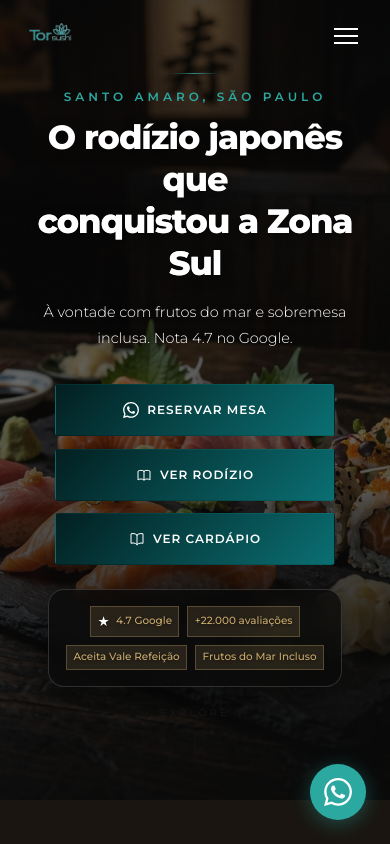
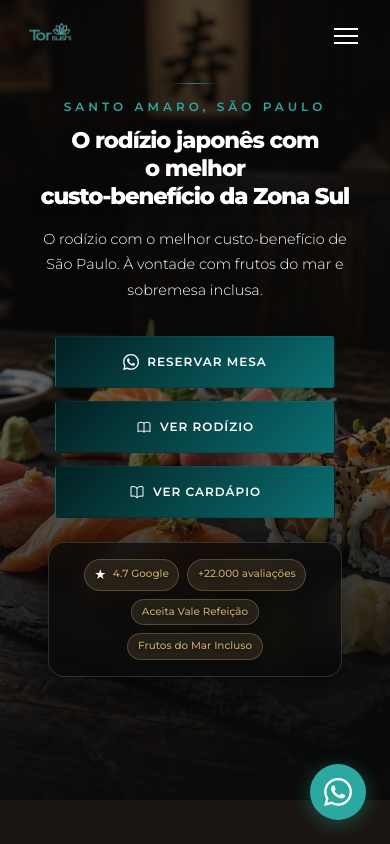
Before and after one commit to Guidemetrioo/tor-sushi1, a Next.js app: page / in a window 390 px wide. Shown: the top 844 px of the page. Built offline with nearby package versions, Linux system fonts and the light colour scheme; a web font is replaced by a local one.

Commit message:
feat: update titles wrapping, cost-benefit copy integration and round hero badges

```diff
--- a/app/globals.css
+++ b/app/globals.css
@@ -633,7 +633,7 @@ button {
 
 .hero-title {
   font-family: var(--font-heading);
-  font-size: clamp(1.8rem, 4.8vw, 3.6rem);
+  font-size: clamp(1.8rem, 4.2vw, 3.1rem);
   font-weight: 800;
   line-height: 1.15;
   margin-bottom: 0.75rem;
@@ -718,14 +718,15 @@ button {
   display: inline-flex;
   align-items: center;
   gap: 0.4rem;
-  padding: 0.3rem 0.5rem;
-  background: transparent !important;
-  border: none !important;
+  padding: 0.35rem 0.8rem !important;
+  background: rgba(201, 169, 110, 0.15) !important;
+  border: 1px solid rgba(201, 169, 110, 0.3) !important;
+  border-radius: 50px !important;
   font-size: 0.75rem;
   font-weight: 500;
-  color: #FFFFFF !important;
+  color: #C9A96E !important;
   text-shadow: 0 1px 3px rgba(0,0,0,0.5);
-  backdrop-filter: none !important;
+  backdrop-filter: blur(4px) !important;
 }
 
 .hero-badge .badge-icon {
@@ -932,6 +933,16 @@ button {
   line-height: 1.2;
   margin-bottom: 1rem;
   letter-spacing: -0.5px;
+}
+
+.cardapio-title {
+  white-space: nowrap !important;
+}
+
+@media (max-width: 768px) {
+  .cardapio-title {
+    font-size: clamp(1.1rem, 5vw, 1.8rem) !important;
+  }
 }
 
 .section-subtitle {
@@ -3019,8 +3030,8 @@ a.gallery-item:hover .gallery-overlay {
     background-position: center center !important;
   }
   .hero-title {
-    font-size: 2.2rem !important;
-    line-height: 1.2 !important;
+    font-size: clamp(1.3rem, 5.8vw, 2.1rem) !important;
+    line-height: 1.25 !important;
   }
   .hero-subtitle {
     font-size: 0.85rem !important;
@@ -3039,8 +3050,9 @@ a.gallery-item:hover .gallery-overlay {
     margin-right: auto !important;
   }
   .hero-badge {
-    padding: 0.2rem 0.4rem !important;
+    padding: 0.25rem 0.6rem !important;
     font-size: 0.65rem !important;
+    border-radius: 50px !important;
   }
 
   /* 3. Central Banner (Nossa História) */
@@ -3580,6 +3592,7 @@ p, .review-text, .section-subtitle, .rodizio-card-desc, .menu-item-desc {
   background: rgba(201, 169, 110, 0.15) !important;
   border: 1px solid rgba(201, 169, 110, 0.3) !important;
   color: #C9A96E !important;
+  border-radius: 50px !important;
 }
 
 /* Hero Entrance Animation */
@@ -3912,7 +3925,7 @@ p, .review-text, .section-subtitle, .rodizio-card-desc, .menu-item-desc {
   }
 
   .hero-title {
-    font-size: 2.1rem !important;
+    font-size: clamp(1.3rem, 5.8vw, 2.1rem) !important;
     margin-bottom: 1rem !important;
     line-height: 1.25 !important;
   }
--- a/components/Hero.js
+++ b/components/Hero.js
@@ -18,12 +18,12 @@ export default function Hero() {
         <p className="hero-tag">Santo Amaro, São Paulo</p>
 
         <h1 className="hero-title font-heading">
-          O rodízio japonês que<br />
-          <span className="gold-gradient">conquistou a Zona Sul</span>
+          O rodízio japonês com o&nbsp;melhor<br />
+          <span className="gold-gradient">custo-benefício da&nbsp;Zona&nbsp;Sul</span>
         </h1>
 
         <p className="hero-subtitle">
-          À vontade com frutos do mar e sobremesa inclusa. Nota 4.7 no Google.
+          O rodízio com o melhor custo-benefício de São Paulo. À vontade com frutos do mar e sobremesa inclusa.
         </p>
 
         {/* Buttons */}
--- a/components/Historia.js
+++ b/components/Historia.js
@@ -12,7 +12,7 @@ export default function Historia() {
             <span className="section-tag" style={{ textAlign: 'left', display: 'block', marginBottom: '0.75rem' }}>Nossa História</span>
             <h2 className="section-title font-heading" style={{ textAlign: 'left' }}>
               Cada peça conta uma história.{' '}
-              <span className="gold-gradient">A sua começa aqui.</span>
+              <span className="gold-gradient">A sua começa&nbsp;aqui.</span>
             </h2>
 
             {/* Mobile-only Image (sits between Title and description text) */}
@@ -32,13 +32,13 @@ export default function Historia() {
             </div>
 
             <p style={{ fontSize: '0.9rem', color: 'var(--color-text-secondary)', lineHeight: 1.8, marginBottom: '1rem' }}>
-              O Tor Sushi Oficial nasceu do amor pela culinária japonesa e do desejo de oferecer uma experiência gastronômica completa e acessível para os moradores de Santo Amaro e toda a Zona Sul de São Paulo.
+              O Tor Sushi Oficial nasceu do amor pela culinária japonesa e do desejo de oferecer o rodízio com o melhor custo-benefício de São Paulo, proporcionando uma experiência gastronômica completa e de alta qualidade para os moradores de Santo Amaro e toda a Zona Sul.
             </p>
             <p style={{ fontSize: '0.9rem', color: 'var(--color-text-secondary)', lineHeight: 1.8, marginBottom: '1rem' }}>
               Com um ambiente aconchegante e climatizado, poltronas confortáveis e uma enorme variedade de pratos, nosso rodízio à vontade garante que você e seus acompanhantes saiam satisfeitos com a melhor experiência japonesa da região.
             </p>
             <p style={{ fontSize: '0.9rem', color: 'var(--color-text-secondary)', lineHeight: 1.8, marginBottom: '2rem' }}>
-              O melhor da culinária japonesa na Zona Sul de São Paulo.
+              A melhor culinária japonesa com o melhor custo-benefício de São Paulo, na Zona Sul.
             </p>
 
             {/* Stats */}
--- a/components/Rodizio.js
+++ b/components/Rodizio.js
@@ -393,7 +393,7 @@ export default function Rodizio() {
         <div id="cardapio">
           <div className="section-header reveal" style={{ marginBottom: '2rem' }}>
             <span className="section-tag">Nosso Cardápio</span>
-            <h2 className="section-title font-heading">
+            <h2 className="section-title font-heading cardapio-title">
               Cada prato, uma <span className="gold-gradient">obra de arte</span>
             </h2>
           </div>
```
